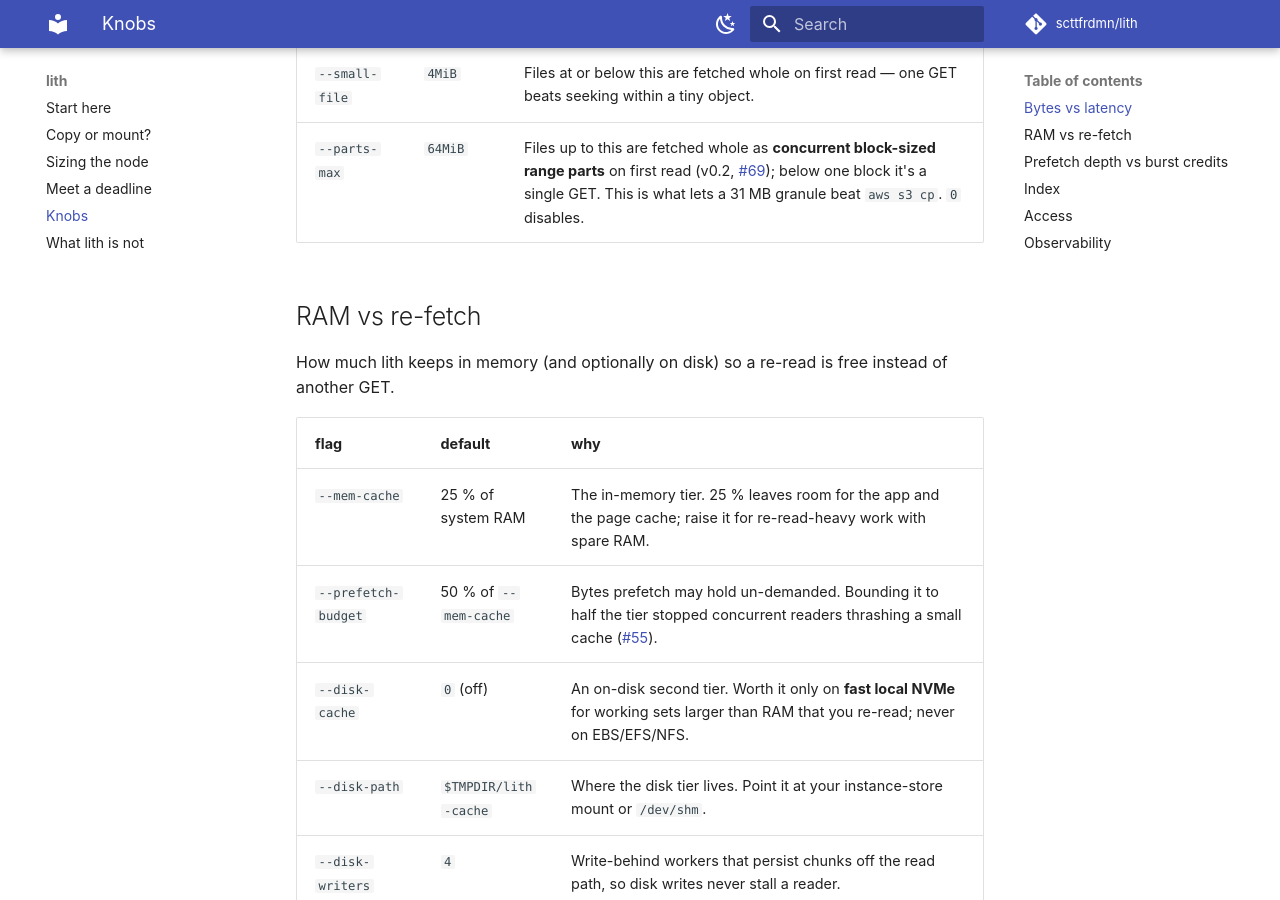
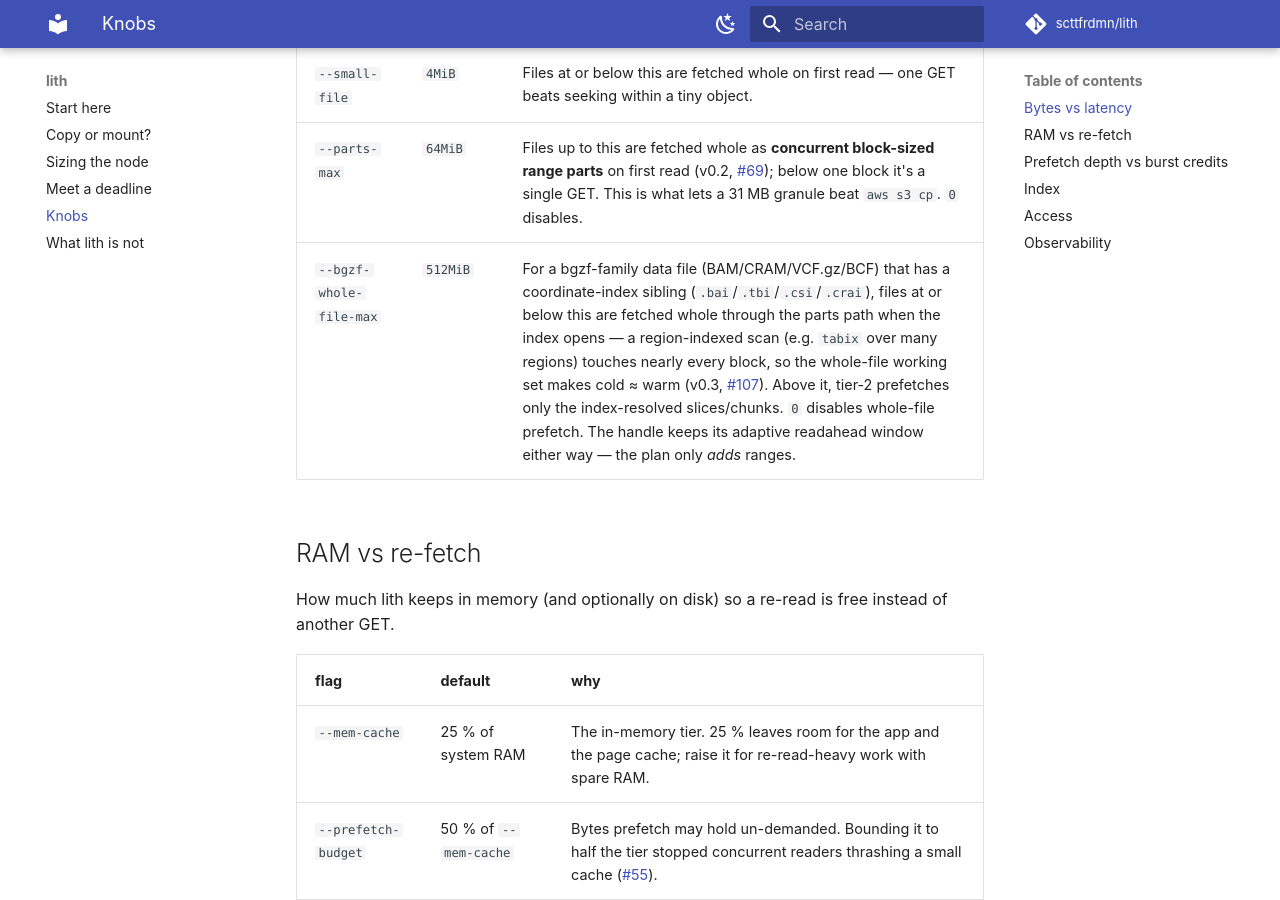
Before and after one commit to scttfrdmn/lith, an MkDocs documentation site: the page built from docs/knobs.md, in a window 1280 px wide and 900 px high, scrolled down 617 px. Built offline with MkDocs 1.6.1 and Material for MkDocs 9.7.7, drawn with Linux system fonts in a browser that asks for light colours; comment, search, counter and statistics services are not loaded.

Commit message:
docs(bgzf): --bgzf-whole-file-max knob; v0.3 R2/R2single selectivity in apps.csv; commit measure driver (#107)
Criterion 2 (R1 and R2 cold within 20% of warm) met on the reworked+fixed
plan: R1 2.7%, R2 4.3%. bgzf is byte-selectivity, not latency — R1/R2/S1 are
samtools/tabix decode-bound (tool ~90-99% one core, lith ~2%), so wall-clock
ties base; the win is fewer S3 bytes on point queries (R2single 0.051 vs base
0.143 GB) with no over-fetch on scans (R2 0.588 ties base, was 2.41 GB).
Records the exact re-measure protocol under bench/bgzf/.

```diff
--- a/docs/knobs.md
+++ b/docs/knobs.md
@@ -16,6 +16,7 @@ bandwidth on bytes you won't use.
 | `--max-range` | `64MiB` | Caps how many contiguous blocks coalesce into a single GET, so one fill can't monopolize a connection. |
 | `--small-file` | `4MiB` | Files at or below this are fetched whole on first read — one GET beats seeking within a tiny object. |
 | `--parts-max` | `64MiB` | Files up to this are fetched whole as **concurrent block-sized range parts** on first read (v0.2, [#69](https://github.com/scttfrdmn/lith/issues/69)); below one block it's a single GET. This is what lets a 31 MB granule beat `aws s3 cp`. `0` disables. |
+| `--bgzf-whole-file-max` | `512MiB` | For a bgzf-family data file (BAM/CRAM/VCF.gz/BCF) that has a coordinate-index sibling (`.bai`/`.tbi`/`.csi`/`.crai`), files at or below this are fetched whole through the parts path when the index opens — a region-indexed scan (e.g. `tabix` over many regions) touches nearly every block, so the whole-file working set makes cold ≈ warm (v0.3, [#107](https://github.com/scttfrdmn/lith/issues/107)). Above it, tier-2 prefetches only the index-resolved slices/chunks. `0` disables whole-file prefetch. The handle keeps its adaptive readahead window either way — the plan only *adds* ranges. |
 
 ## RAM vs re-fetch
 
```
Also changed, not shown: 2 other files.
